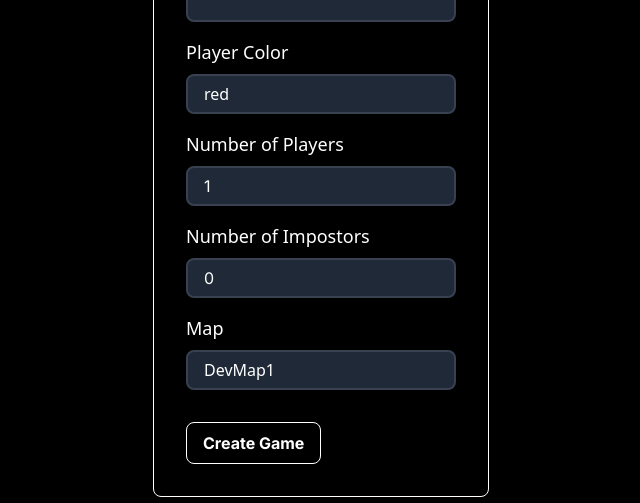
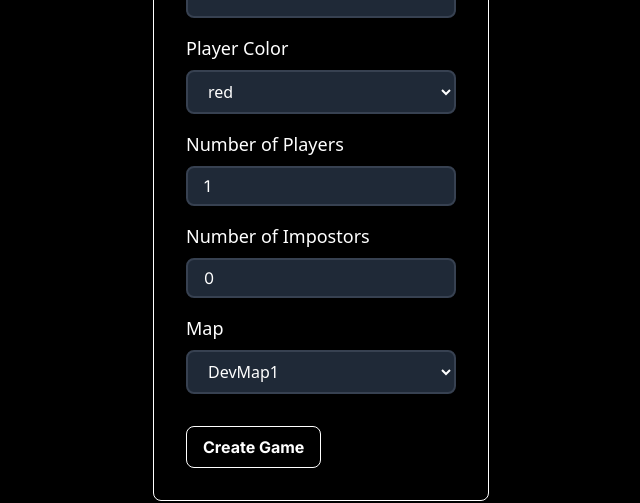
Before and after one commit to learoncero/CloakAndDagger_Frontend, a Next.js app: page /game/setup/createGame in a window 1280 px wide. Shown: the part 243-746 px from the top of the page, without its empty margins (329-969 px from the left). Built offline with nearby package versions, Linux system fonts and the light colour scheme.

Commit message:
removed styling attribute that removed arrow in dropdown field

```diff
--- a/src/app/game/setup/createGame/CreateGameFormInputField.tsx
+++ b/src/app/game/setup/createGame/CreateGameFormInputField.tsx
@@ -32,7 +32,7 @@ export default function CreateGameFormInputField({
       </label>
       {options ? (
         <select
-          className="font-sans bg-gray-800 appearance-none border-2 border-gray-700 rounded-lg w-full py-2 px-4 text-white leading-tight focus:outline-none focus:bg-gray-700"
+          className="font-sans bg-gray-800 border-2 border-gray-700 rounded-lg w-full py-2 px-4 text-white leading-tight focus:outline-none focus:bg-gray-700"
           name={name}
           value={value}
           onChange={onChange}
```
